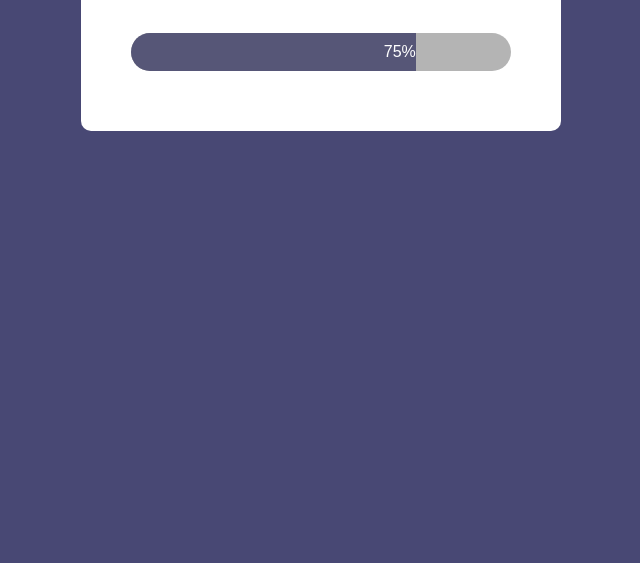
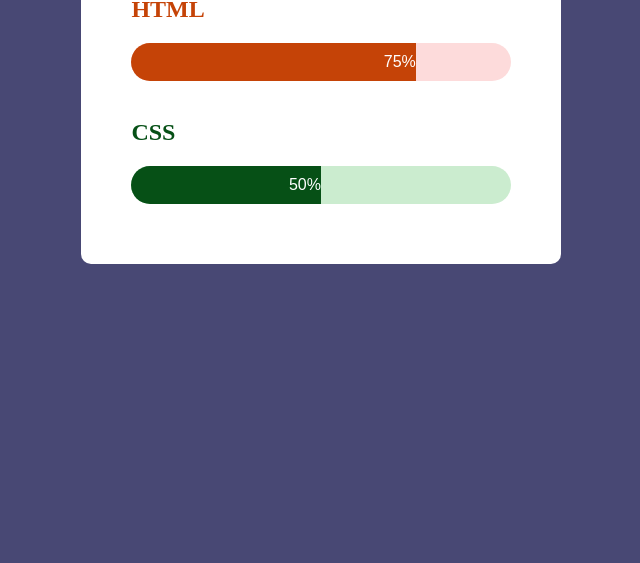
Before and after one commit to alishakhan3/Assignment, a plain HTML site: page Exercise 1/index.html in a window 1280 px wide. Shown: the part 237-800 px from the top of the page, without its empty margins (319-959 px from the left). Drawn offline with Linux system fonts and the light colour scheme.

Commit message:
added 2nd percent bar

```diff
--- a/Exercise 1/exercise1.css
+++ b/Exercise 1/exercise1.css
@@ -4,11 +4,11 @@ body
 }
 
 
-.container1{
+.container{
     width: 30%;
     border-radius: 10px;
     margin:auto;
-    margin-top: 10%;
+    margin-top: 7%;
     text-align: center;
     padding-top: 15px;
     padding-bottom: 60px;
@@ -21,17 +21,22 @@ h1{
     color: rgb(72, 72, 116);
     padding-top: 25px;
     font-family:Arial, Helvetica, sans-serif;
+    padding-bottom: 25px;
 }
 
-.container2{
+.container1{
     width:100%;
     border-radius: 20px;
-    background-color: rgb(180, 180, 180);
-    margin-top: 12%;
+    background-color: rgb(253, 219, 219);
     font-family:Arial, Helvetica, sans-serif;
 }
 
-.box{
+.title1{
+    color: rgb(197, 67, 7);
+    text-align: left;
+}
+
+.box1{
     text-align: right;
     border-top-left-radius: 20px;
     border-bottom-left-radius: 20px;
@@ -40,7 +45,33 @@ h1{
     padding-bottom: 10px;
 }
 
-.percent{
+.percent1{
     width: 75%;
-    background-color: rgb(86, 86, 119);
+    background-color: rgb(197, 67, 7);
 }
+
+.container2{
+    width:100%;
+    border-radius: 20px;
+    background-color: rgb(203, 236, 207);
+    font-family:Arial, Helvetica, sans-serif;
+}
+
+.box2{
+    text-align: right;
+    border-top-left-radius: 20px;
+    border-bottom-left-radius: 20px;
+    color: white;
+    padding-top: 10px;
+    padding-bottom: 10px;
+}
+
+.percent2{
+    width: 50%;
+    background-color: rgb(6, 80, 22);
+}
+
+.title2{
+    color: rgb(6, 80, 22);
+    text-align: left;
+}
--- a/Exercise 1/index.html
+++ b/Exercise 1/index.html
@@ -9,12 +9,22 @@
 </head>
 
 <body>
-    <div class="container1">
+    <div class="container">
         <h1>Progress Bar</h1>
 
-        <div class="container2">
-            <div class="percent box">75%</div>
+        <div class="HTML">
+        <h2 class="title1">HTML</h2>
+        <div class="container1">
+            <div class="percent1 box1">75%</div>
         </div>
+        </div>
+        <br>
+        <div class="CSS">
+            <h2 class="title2">CSS</h2>
+            <div class="container2">
+                <div class="percent2 box2">50%</div>
+            </div>
+            </div>
     </div>
 
 </body>
```
